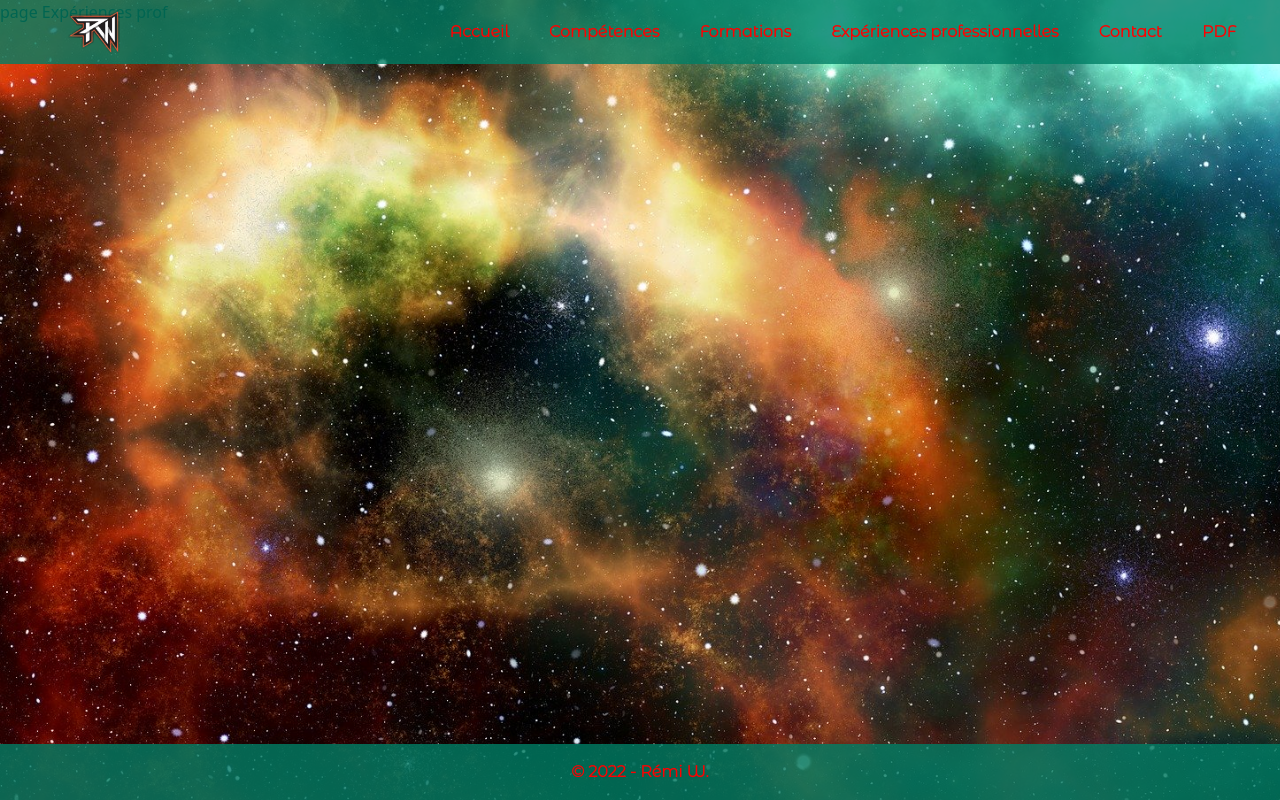
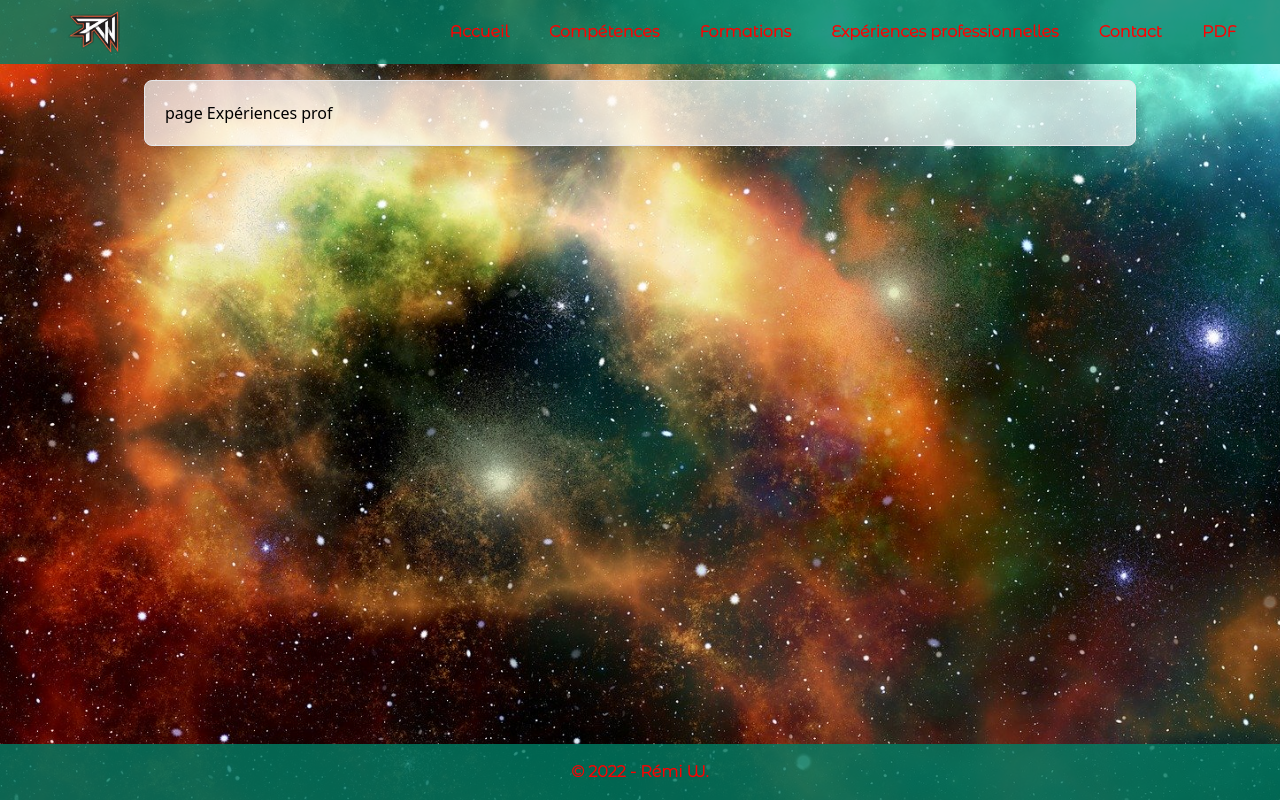
Before and after one commit to Willremi/cv-react, a React (Create React App) app: page /experiences in a window 1280 px wide. Built offline with nearby package versions, Linux system fonts and the light colour scheme; a web font is replaced by a local one.

Commit message:
début de la branche experiences

```diff
--- a/src/pages/Experiences.js
+++ b/src/pages/Experiences.js
@@ -2,8 +2,11 @@ import React from 'react';
 
 const Experiences = () => {
     return (
-        <div>
+        <div className='flex items-center justify-center mt-20 mb-20'>
+            <div className='bg-div-white rounded-lg border shadow-lg mx-5 md:mx-36 p-5 w-full'>
+
             page Expériences prof
+            </div>
         </div>
     );
 };
```
